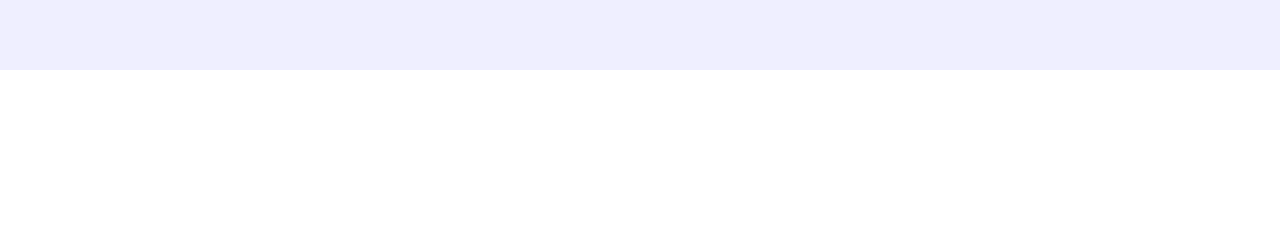
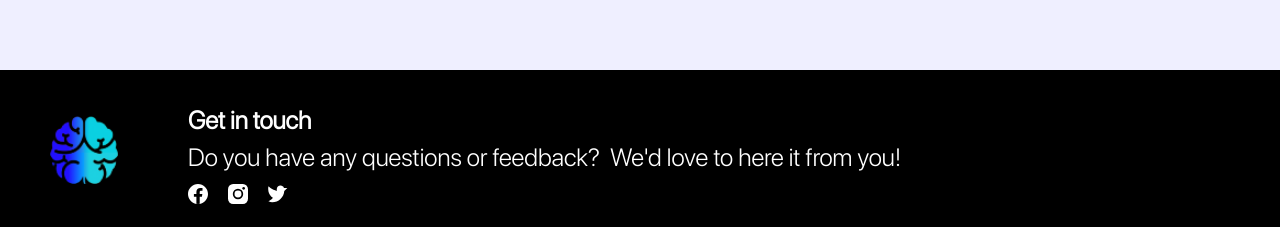
Before and after one commit to JazzBlaze/mic_webs, a React (Create React App) app: page / in a window 1280 px wide. Shown: the part 3014-3241 px from the top of the page. Before the commit the page ends 3084 px from the top, so only its background shows below. Built offline with nearby package versions, Linux system fonts and the light colour scheme.

Commit message:
Footer section added

```diff
--- a/src/App.css
+++ b/src/App.css
@@ -95,3 +95,7 @@ p {
 a {
   text-decoration: none;
 }
+
+::-webkit-scrollbar {
+  display: none;
+}
--- a/src/App.js
+++ b/src/App.js
@@ -4,6 +4,7 @@ import Hero from "./components/Hero";
 import VitCards from "./components/VitCards";
 import OurTeams from "./components/OurTeams"
 import Departments from "./components/Departments";
+import Footer from "./components/Footer";
 import { BrowserRouter as Router, Routes, Route } from "react-router-dom";
 
 import './App.css';
@@ -24,7 +25,7 @@ function App() {
             <VitCards/>
             <OurTeams/>
             <Departments/>
-
+            <Footer/>
             <Routes>
                 <Route path="/" />
             </Routes>
--- /dev/null
+++ b/src/components/Footer.css
@@ -0,0 +1,43 @@
+.footer-container{
+    background-color: black;
+    height: 20vh;
+    color: white;
+    display: flex;
+    align-items: center;
+}
+
+.get-in-touch{
+    padding: 20px 20px 15px 20px;
+}
+.mic-logo{
+    padding-left: 50px;
+    padding-right: 50px;
+}
+
+.mic-logo > img{
+    width: 68px;
+    height: 68px;
+}
+
+.get-in-touch-icon{
+    display: flex;
+    width: 100px;
+    justify-content: space-between;
+    padding-top: 7px;
+}
+.get-in-touch-icon > a > img{
+    height: 20px;
+    width: 20px;
+}
+
+@media only screen and (max-width: 768px){
+    .footer-container{
+        height: 25vh;
+    }
+    .mic-logo{
+        display: none;
+    }
+    .get-in-touch{
+        padding-left: 5%;
+    }
+}
--- /dev/null
+++ b/src/components/Footer.jsx
@@ -0,0 +1,30 @@
+import React from 'react'
+import "./Footer.css"
+import facebookIcon from '../images/Facebook_logo.svg'
+import instagramIcon from '../images/instagram-logo.svg'
+import twitterIcon from '../images/twitter_logo.svg'
+import micLogo  from '../images/mic-logo.png'
+
+export default function Footer() {
+  return (
+    <div className='footer-container'>
+      <div className="mic-logo">
+        <img src={micLogo} />
+      </div>
+        <div className="get-in-touch">
+            <div className="get-in-touch-tilte">
+              <span><b>Get in touch</b></span>
+            </div>
+            <div className='get-in-touch-content'>
+              <h6>Do you have any questions or feedback? &nbsp;We'd love to here it from you!
+              </h6>
+            </div>
+            <div className='get-in-touch-icon'>
+              <a href='https://www.instagram.com/microsoft.innovations.vitc/'><img src={facebookIcon}/></a>
+              <a href='https://www.instagram.com/microsoft.innovations.vitc/'><img src={instagramIcon} /></a>
+              <a href='https://www.instagram.com/microsoft.innovations.vitc/'><img src={twitterIcon} /></a>
+            </div>
+        </div>
+    </div>
+  )
+}
```
Also changed, not shown: src/images/mic-logo.png (added).
